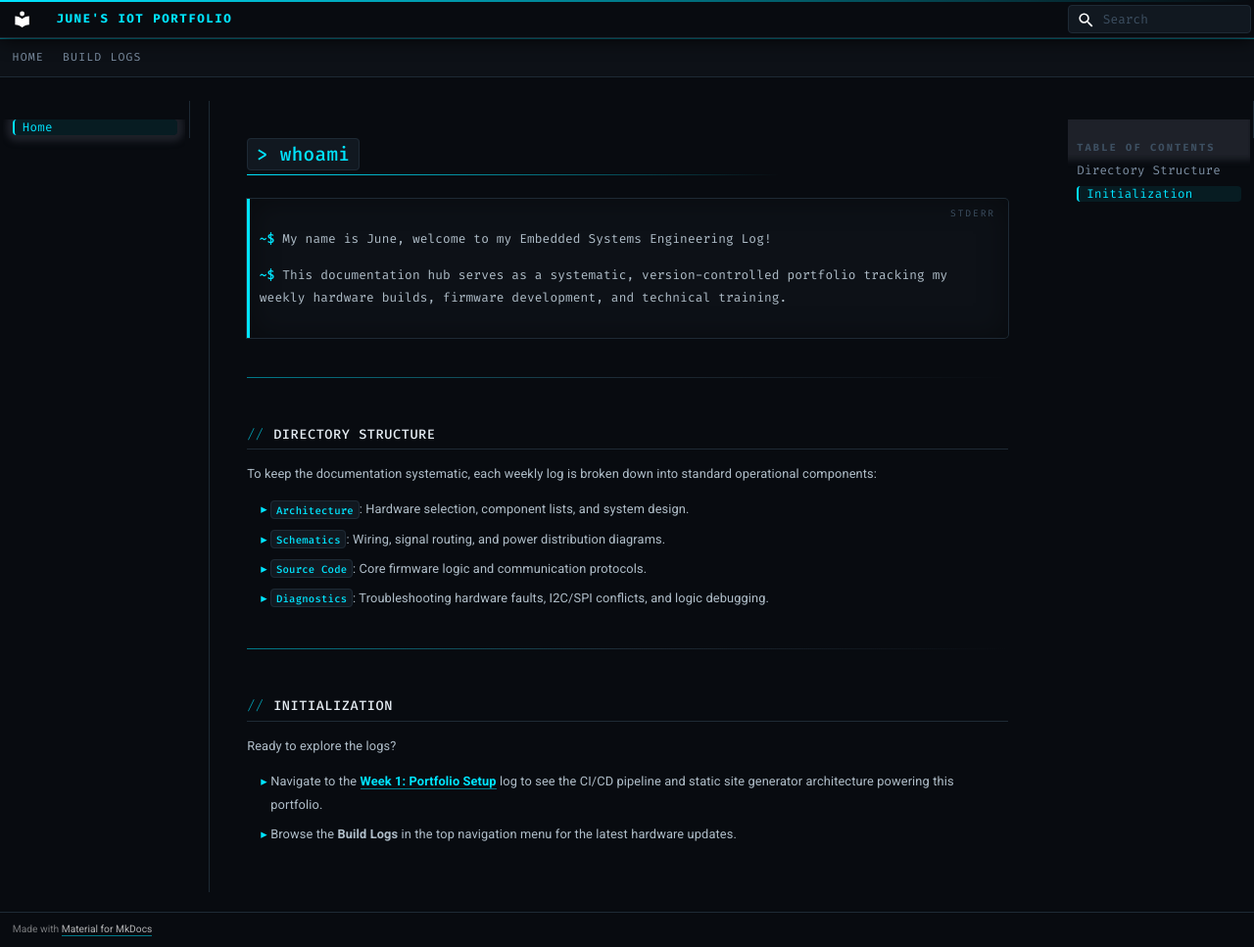
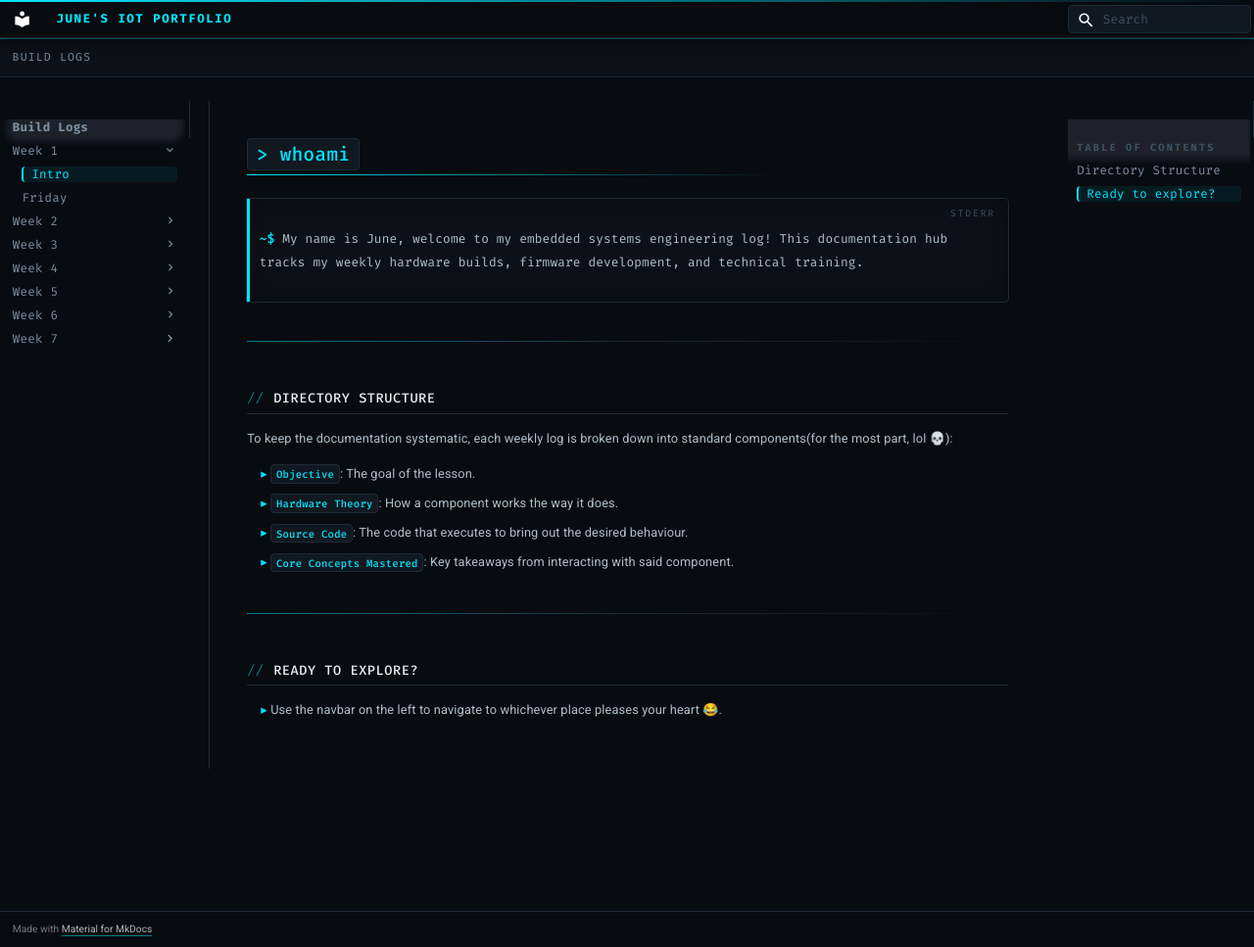
Before and after one commit to kibukucj/embedded-portfolio, an MkDocs documentation site: the page built from docs/index.md, in a window 1280 px wide and 967 px high. Shown: the whole window at 98% size. Built offline with MkDocs 1.6.1 and Material for MkDocs 9.7.7, drawn with Linux system fonts in a browser that asks for light colours.

Commit message:
week06: monday & wednesday

```diff
--- a/docs/index.md
+++ b/docs/index.md
@@ -1,25 +1,20 @@
 # `> whoami`
 
-> My name is June, welcome to my Embedded Systems Engineering Log!
-
-> This documentation hub serves as a systematic, version-controlled portfolio tracking my weekly hardware builds, firmware development, and technical training.
+> My name is June, welcome to my embedded systems engineering log! This documentation hub tracks my weekly hardware builds, firmware development, and technical training.
 
 ---
 
 ## Directory Structure
 
-To keep the documentation systematic, each weekly log is broken down into standard operational components:
+To keep the documentation systematic, each weekly log is broken down into standard components(for the most part, lol 💀):
 
-* **`Architecture`**: Hardware selection, component lists, and system design.
-* **`Schematics`**: Wiring, signal routing, and power distribution diagrams.
-* **`Source Code`**: Core firmware logic and communication protocols.
-* **`Diagnostics`**: Troubleshooting hardware faults, I2C/SPI conflicts, and logic debugging.
+* **`Objective`**: The goal of the lesson.
+* **`Hardware Theory`**: How a component works the way it does.
+* **`Source Code`**: The code that executes to bring out the desired behaviour.
+* **`Core Concepts Mastered`**: Key takeaways from interacting with said component.
 
 ---
 
-## Initialization
+## Ready to explore?
 
-Ready to explore the logs?
-
-* Navigate to the **[Week 1: Portfolio Setup](week01/friday.md)** log to see the CI/CD pipeline and static site generator architecture powering this portfolio.
-* Browse the **Build Logs** in the top navigation menu for the latest hardware updates.
+* Use the navbar on the left to navigate to whichever place pleases your heart 😂.
--- a/mkdocs.yml
+++ b/mkdocs.yml
@@ -25,9 +25,9 @@ markdown_extensions:
 
 # Navigation Section
 nav:
-  - Home: index.md
   - Build Logs:
     - Week 1:
+      - Intro: index.md
       - Friday: week01/friday.md
     - Week 2:
       - Monday: week02/monday.md
@@ -43,7 +43,12 @@ nav:
     - Week 5:
       - Monday: week05/monday.md
       - Wednesday: week05/wednesday.md
-      - Friday: week05/friday.md
+    - Week 6:
+      - Monday: week06/monday.md
+      - Wednesday: week06/wednesday.md
+    - Week 7:
+      - Wednesday: week07/wednesday.md
+      - Friday: week07/friday.md
 
 # Style Section
 extra_css:
```
Also changed, not shown: docs/week06/monday.md (added, +76 -0 lines), docs/week06/wednesday.md (added, +81 -0 lines), docs/assets/week06/picow.png (added), docs/assets/week06/pinout.png (added), docs/assets/week07/ultrasonic-sensor.png (added), docs/week07/friday.md (added), docs/week07/wednesday.md (added).
